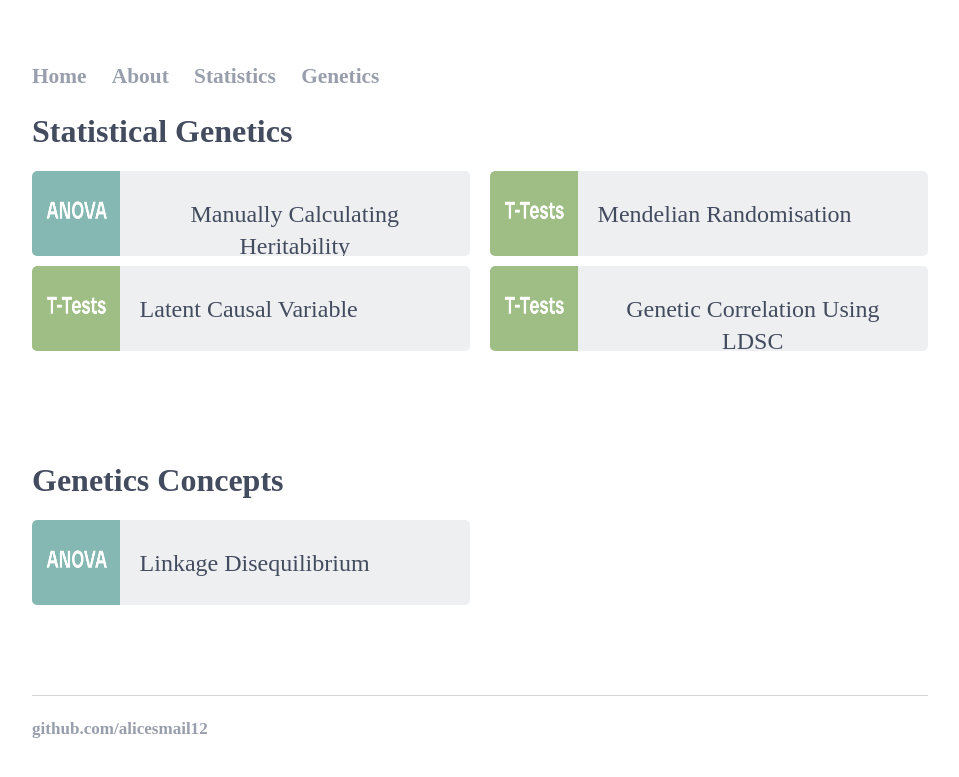
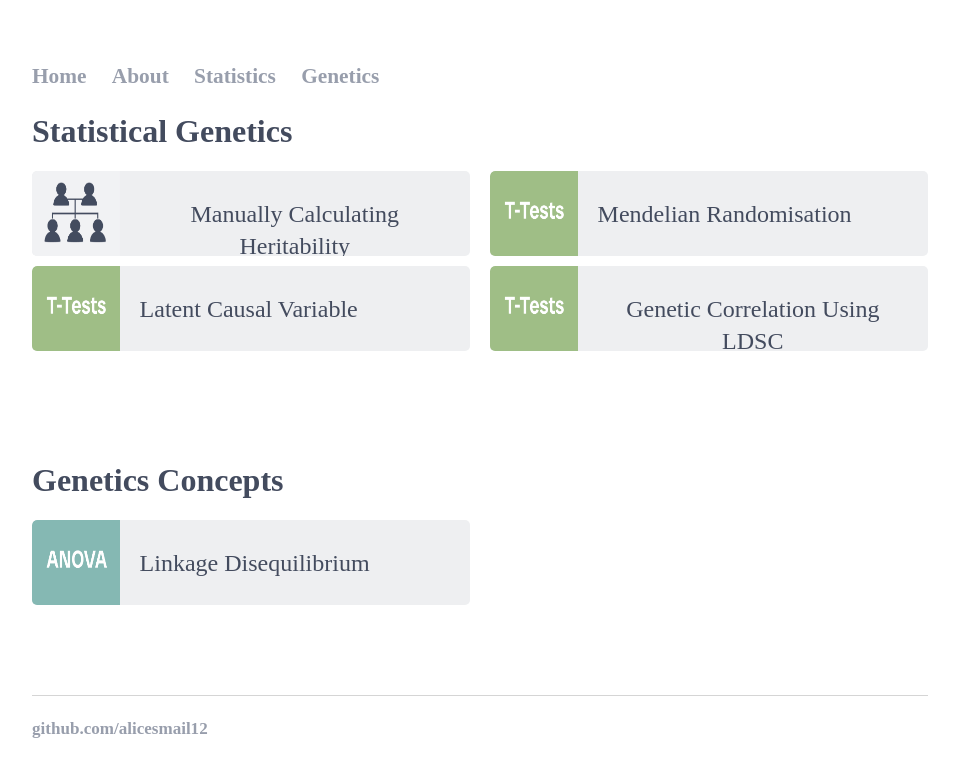
Before and after one commit to alicesmail12/alicesmail12.github.io, a Jekyll site: the page built from Genetics/index.html, in a window 1280 px wide. Shown: the top 777 px of the page, without its empty margins (160-1119 px from the left). Built offline with Jekyll 4.4.1, drawn with Linux system fonts in a browser that asks for light colours; some web fonts are replaced.

Commit message:
Update index.html

```diff
--- a/Genetics/index.html
+++ b/Genetics/index.html
@@ -85,8 +85,8 @@ a:hover {
     <div class="portfolio1">
         <div class="grid-item">
             <a href="https://alicesmail12.github.io/Genetics/Manually-Calculating-Heritability-Using-Simulations.html"  type="button" class="button">
-                <img class="imagefit" src='images/buttons-02.png'/>
-		<img class="imagefit2" src='images/buttons-01.png'/>
+                <img class="imagefit" src='images/icons-01.png'/>
+		<img class="imagefit2" src='images/icons-02.png'/>
                 <buttontext>Manually Calculating Heritability</buttontext>
             </a>
         </div>
```
